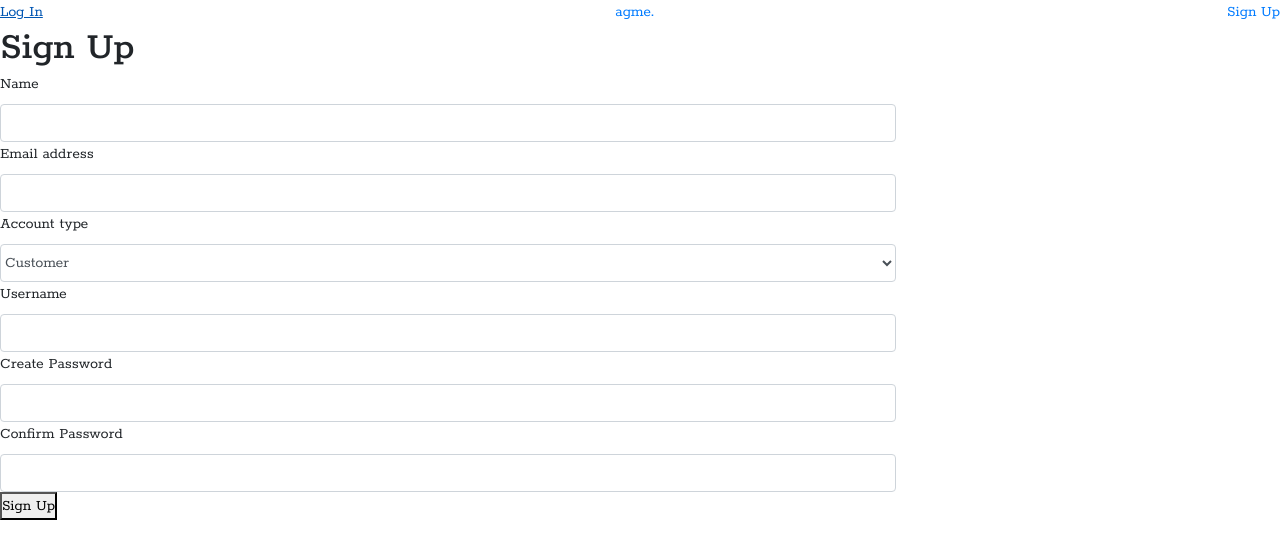
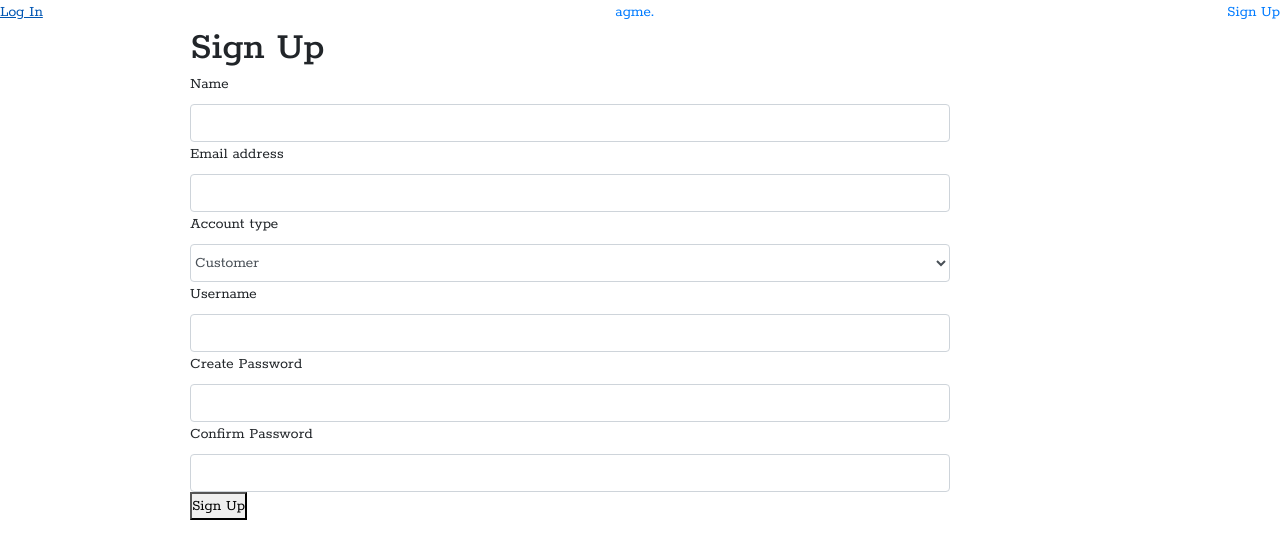
Before and after one commit to RMIT-SEPT/majorproject-thurs-18-30-4, a React (Create React App) app in the folder FrontEnd/: page /signUp in a window 1280 px wide. Shown: the top 558 px of the page. Built offline with nearby package versions, Linux system fonts and the light colour scheme.

Commit message:
Styling and adding code for connection between backend and frontend

```diff
--- a/FrontEnd/package.json
+++ b/FrontEnd/package.json
@@ -10,8 +10,11 @@
     "react": "^16.13.1",
     "react-bootstrap": "^1.3.0",
     "react-dom": "^16.13.1",
+    "react-redux": "^7.2.1",
     "react-router-dom": "^5.2.0",
-    "react-scripts": "^3.4.3"
+    "react-scripts": "^3.4.3",
+    "redux": "^4.0.5",
+    "redux-thunk": "^2.3.0"
   },
   "scripts": {
     "start": "react-scripts start",
--- a/FrontEnd/src/components/Layout/Style/Style..css
+++ b/FrontEnd/src/components/Layout/Style/Style..css
@@ -30,7 +30,6 @@
   justify-content: center;
   align-items: center;
   font-family: "Rokkitt";
-  width: 70%;
 
 }
 * {
--- a/FrontEnd/src/components/Signup/Signup.js
+++ b/FrontEnd/src/components/Signup/Signup.js
@@ -35,11 +35,15 @@ class SignUp extends Component {
 
   render() {
     return (
-      <div>
+      <div className="Signup">
+        <div className="container">
+          <div className="row">
+            <div className="col-md-8 m-auto">
               <div className="form-group">
-          <form onSubmit {...this.onSubmit}>
                 <div className="signup-form">
+                  <form onSubmit={this.onSubmit}>
                     <h1>Sign Up</h1>
+
 
                     <label>Name</label>
                     <input
@@ -51,21 +55,24 @@ class SignUp extends Component {
                       onChange={this.onChange}
                     ></input>
 
+
                     <label>Email address</label>
                     <input
                       type="email"
                       class="form-control"
-                id="exampleInputEmail1"
+                      id="Email"
                       Email="Email"
                       value={this.state.Email}
                       onChange={this.onChange}
                     ></input>
 
+
+
                     <label for="role">Account type</label>
                     <select class="form-control" id="role">
-                role = "role"
                       <option>Customer</option>
                       <option>Business Owner</option>
+                      role ="role"
                       value={this.state.role}
                       onChange={this.onChange}
                     </select>
@@ -99,8 +106,11 @@ class SignUp extends Component {
                     ></input>
                     <button variant="primary">Sign Up </button>
                     {""}
+                  </form>
                 </div>
-          </form>
+              </div>
+            </div>
+          </div>
         </div>
       </div>
     );
```
Also changed, not shown: 2 other files (tests, documents, lock files or other folders). Lines whose indentation alone changed are shown as unchanged.
